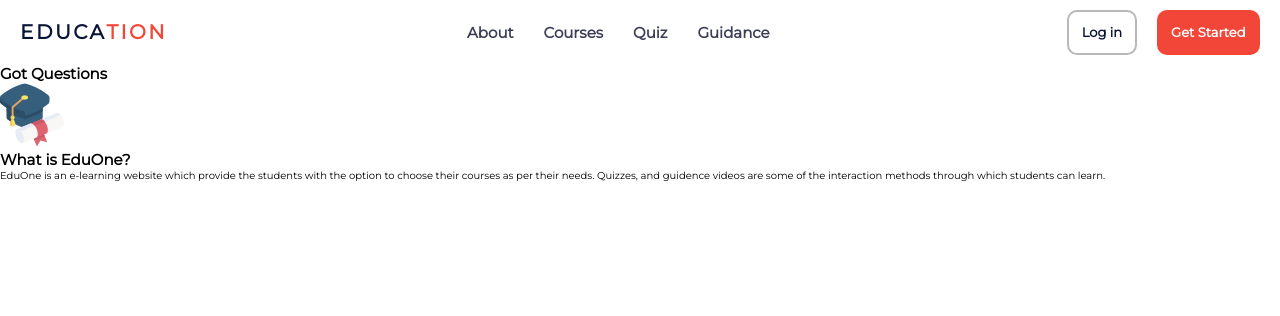
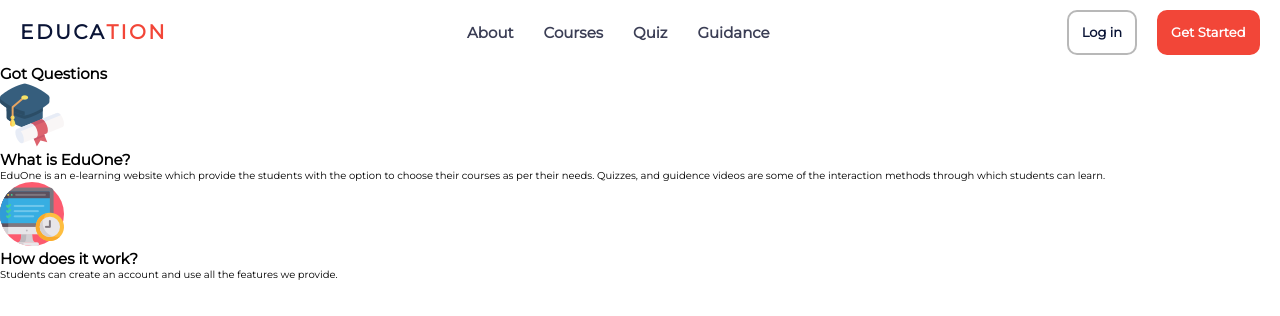
Before and after one commit to Akshima-Ghai/OneEducationalWebsiteForAll, a React (Create React App) app: page /about in a window 1280 px wide. Shown: the top 316 px of the page. Built offline with nearby package versions, Linux system fonts and the light colour scheme.

Commit message:
Added Working Section

```diff
--- a/src/pages/About/About.js
+++ b/src/pages/About/About.js
@@ -11,6 +11,12 @@ const About = props => {
                 <h1>What is EduOne?</h1>
                 <p>EduOne is an e-learning website which provide the students with the option to choose their courses as per their needs. Quizzes, and guidence videos are some of the interaction methods through which students can learn.</p>
             </div>
+            <div className="about__div">
+                <img src={ImgSrc.Working} alt="logo" />
+                <h1>How does it work?</h1>
+                <p>Students can create an account and use all the features we provide.</p>
+            </div>
+
         </section>
     )
 }
```
